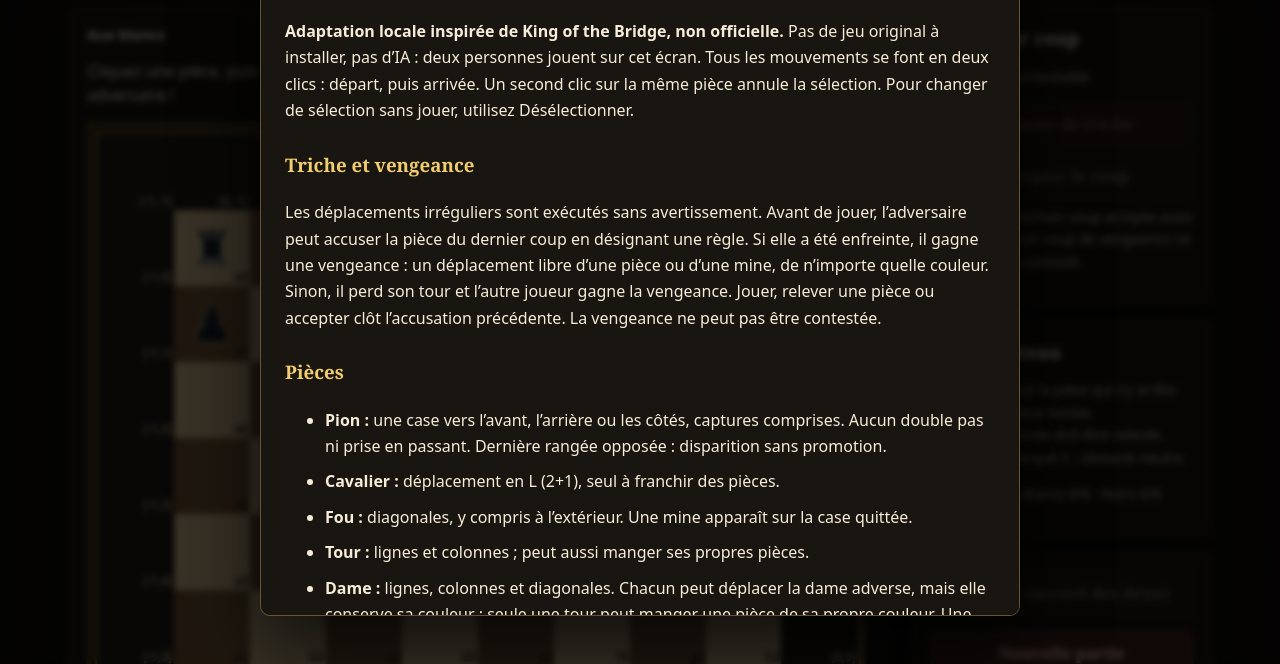
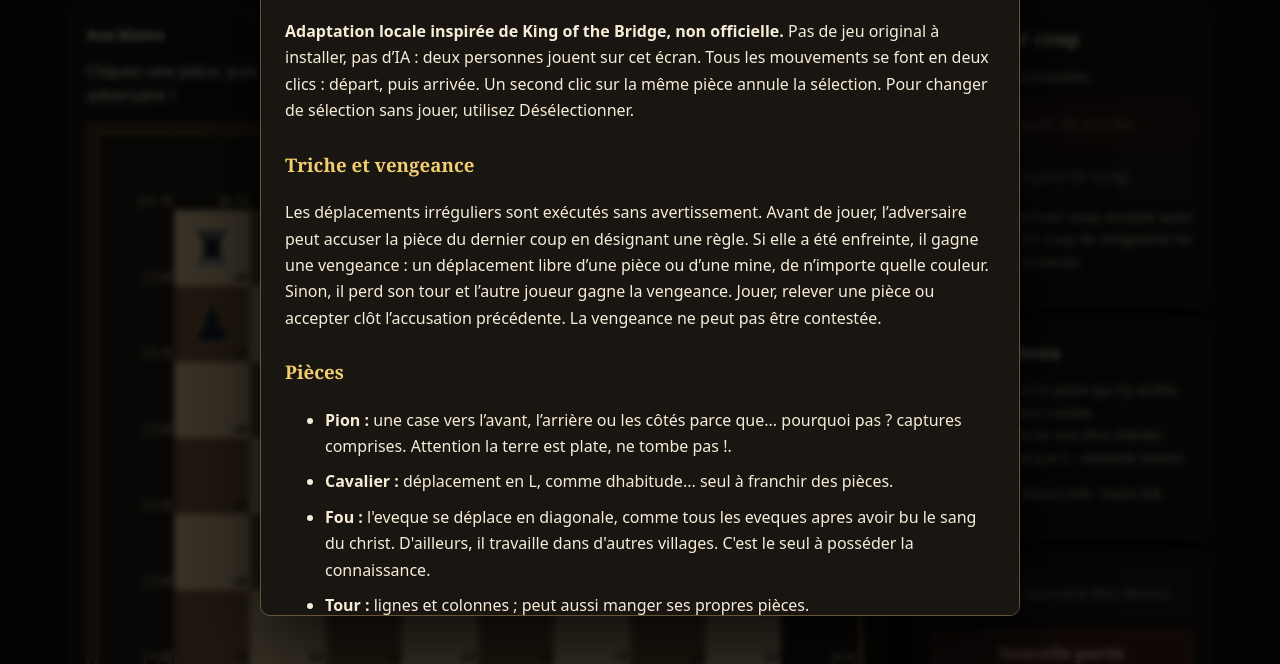
Before and after one commit to Telarma/echec-a-la-cul, a plain HTML site: page index.html in a window 1280 px wide. Both pictures are taken after a click on the button "Règles & aide". Shown: the part 136-800 px from the top of the page. Drawn offline with Linux system fonts and the light colour scheme.

Commit message:
Update index.html

```diff
--- a/index.html
+++ b/index.html
@@ -22,11 +22,11 @@
 <p><strong>Adaptation locale inspirée de King of the Bridge, non officielle.</strong> Pas de jeu original à installer, pas d’IA : deux personnes jouent sur cet écran. Tous les mouvements se font en deux clics : départ, puis arrivée. Un second clic sur la même pièce annule la sélection. Pour changer de sélection sans jouer, utilisez Désélectionner.</p>
 <h3>Triche et vengeance</h3><p>Les déplacements irréguliers sont exécutés sans avertissement. Avant de jouer, l’adversaire peut accuser la pièce du dernier coup en désignant une règle. Si elle a été enfreinte, il gagne une vengeance : un déplacement libre d’une pièce ou d’une mine, de n’importe quelle couleur. Sinon, il perd son tour et l’autre joueur gagne la vengeance. Jouer, relever une pièce ou accepter clôt l’accusation précédente. La vengeance ne peut pas être contestée.</p>
 <h3>Pièces</h3><ul>
-<li><strong>Pion :</strong> une case vers l’avant, l’arrière ou les côtés, captures comprises. Aucun double pas ni prise en passant. Dernière rangée opposée : disparition sans promotion.</li>
-<li><strong>Cavalier :</strong> déplacement en L (2+1), seul à franchir des pièces.</li>
-<li><strong>Fou :</strong> diagonales, y compris à l’extérieur. Une mine apparaît sur la case quittée.</li>
+<li><strong>Pion :</strong> une case vers l’avant, l’arrière ou les côtés parce que... pourquoi pas ? captures comprises. Attention la terre est plate, ne tombe pas !.</li>
+<li><strong>Cavalier :</strong> déplacement en L, comme dhabitude... seul à franchir des pièces.</li>
+<li><strong>Fou :</strong> l'eveque se déplace en diagonale, comme tous les eveques apres avoir bu le sang du christ. D'ailleurs, il travaille dans d'autres villages. C'est le seul à posséder la connaissance.</li>
 <li><strong>Tour :</strong> lignes et colonnes ; peut aussi manger ses propres pièces.</li>
-<li><strong>Dame :</strong> lignes, colonnes et diagonales. Chacun peut déplacer la dame adverse, mais elle conserve sa couleur : seule une tour peut manger une pièce de sa propre couleur. Une dame ne peut capturer le roi de l’autre couleur sans enfreindre la règle 29. Une capture par une dame reflète horizontalement pièces, mines et glace.</li>
+<li><strong>Dame :</strong> lignes, colonnes, diagonales... bref. Chacun peut déplacer la dame adverse, mais elle conserve sa couleur : seule une tour peut manger une pièce de sa propre couleur. Une dame ne peut capturer le roi de l’autre couleur sans enfreindre la règle 29. Une capture par une dame reflète horizontalement pièces, mines et glace.</li>
 <li><strong>Roi :</strong> une case dans toutes les directions. Pas de roque, d’échec ni de mat ; on capture le roi.</li></ul>
 <h3>Victoire asymétrique</h3><p>Capturer le roi blanc fait gagner les Noirs. À la mort du roi noir, une pièce noire restante est tirée au sort et transformée en roi. S’il n’en reste aucune, les Blancs gagnent. La victoire attend l’acceptation du dernier coup.</p>
 <h3>Mines et glace</h3><p>Les mines sont immobiles sauf triche ou vengeance. Les pièces peuvent les traverser, mais une arrivée dessus détruit la pièce et la mine. Quatre cases secrètes sont tirées dans les rangées 3 à 6. Une pièce qui s’y arrête se couche et ne doit plus bouger avant d’être relevée : sélectionnez-la puis cliquez Relever, ce qui utilise le tour. On peut la capturer même couchée.</p>
```
